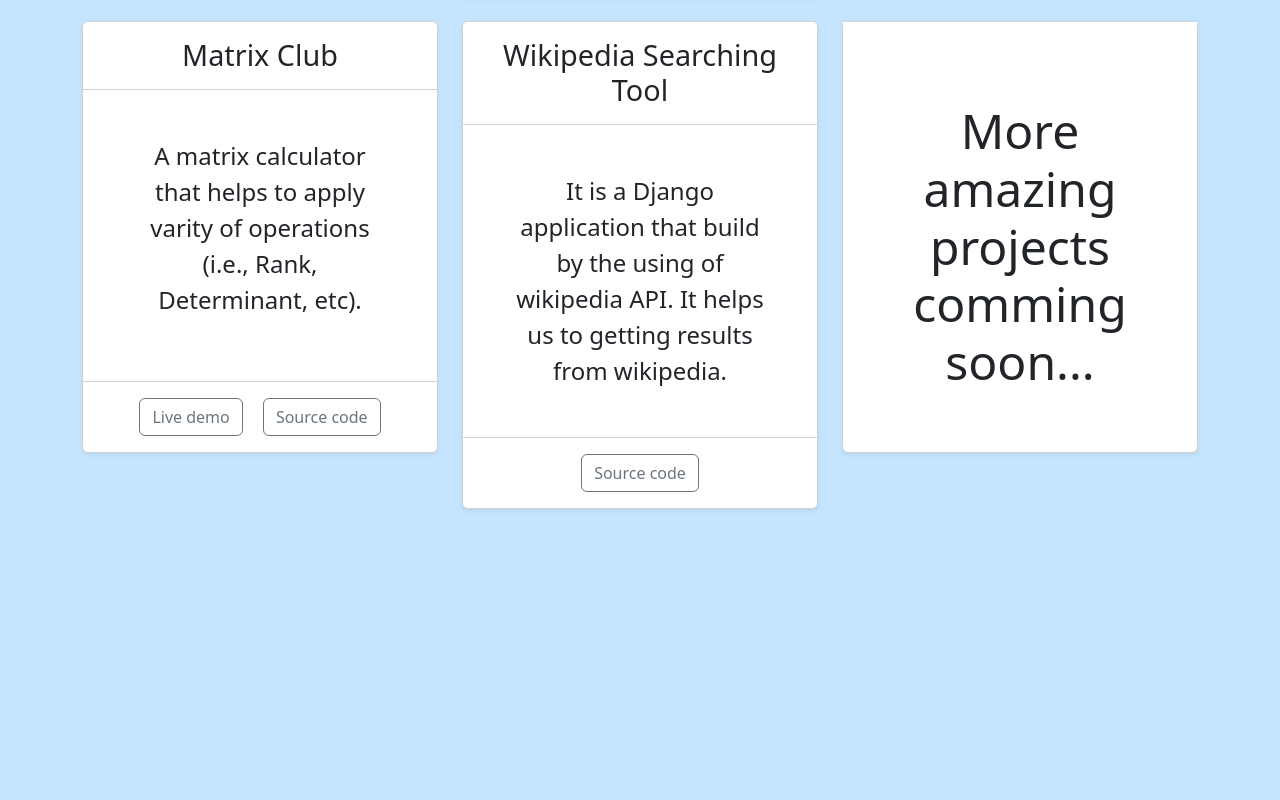
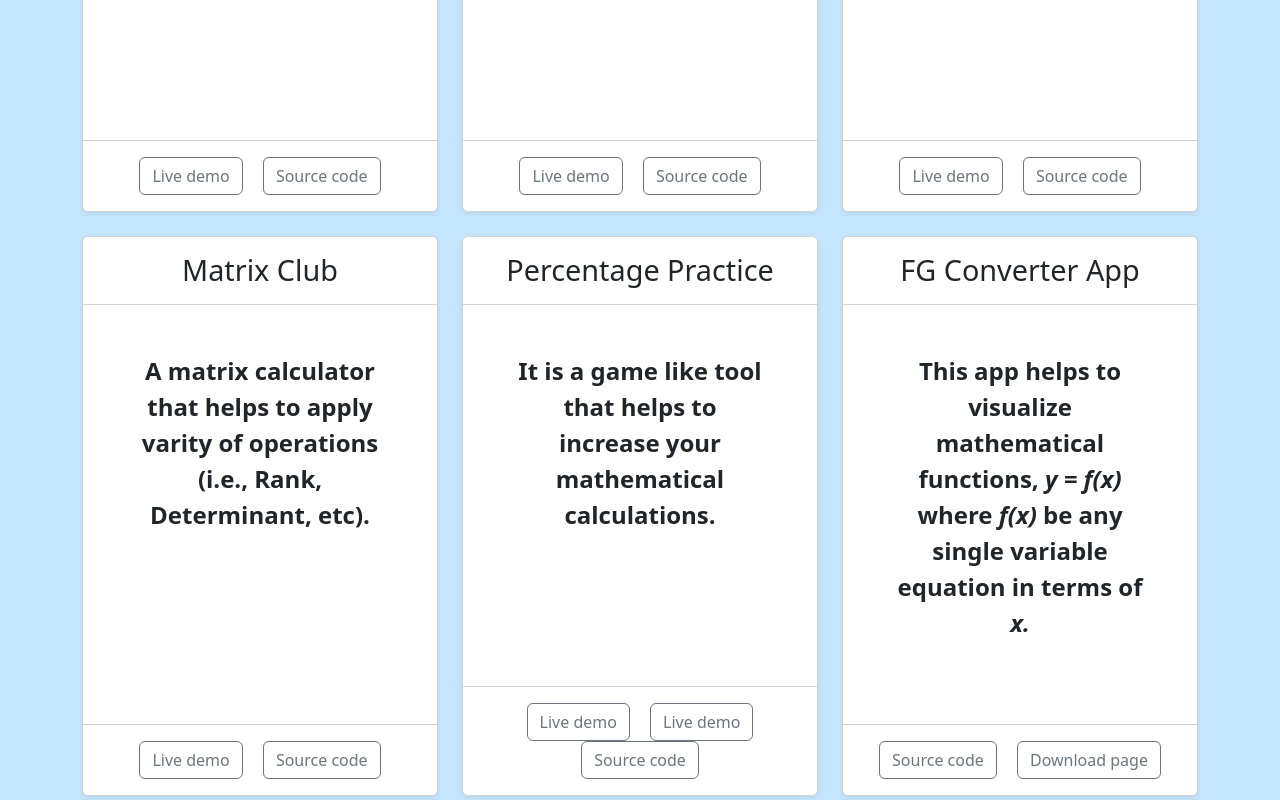
Before and after one commit to a4archit/portfolio, a plain HTML site: page index.html in a window 1280 px wide. Shown: the part 2100-2900 px from the top of the page. Before the commit the page ends 2657 px from the top, so only its background shows below. Drawn offline with nearby package versions, Linux system fonts and the light colour scheme; some packages are replaced by stand-ins of ours; a script that the page names is missing.

Commit message:
Update index.html

```diff
--- a/index.html
+++ b/index.html
@@ -37,7 +37,7 @@
         } */
 
     .custom-card {
-      min-height: 27rem;
+      min-height: 70vh;
     }
 
     .custom-card>.card-header>.card-title {
@@ -46,7 +46,7 @@
 
     .custom-card>.card-body {
       font-size: 1.5em;
-      font-weight: 600;
+      font-weight: 800;
       /* padding: 1.8em; */
     }
 
@@ -374,7 +374,6 @@
             <p class="card-text fw-lighter">A matrix calculator that helps to apply varity of operations (i.e., Rank,
               Determinant, etc).
             </p>
-
           </div>
           <div class="card-footer bg-white py-3">
             <a href="https://matrixclub.streamlit.app/" class="btn btn-outline-secondary mx-2 ">Live demo</a>
@@ -383,6 +382,47 @@
           </div>
         </div>
       </div>
+
+
+
+      <div class="col">
+        <div class="card shadow-sm text-center custom-card">
+          <div class="card-header bg-white pt-3 px-4">
+            <h5 class="card-title fw-light">Percentage Practice</h5>
+          </div>
+          <div class="card-body p-5">
+            <p class="card-text fw-lighter">It is a game like tool that helps to increase your mathematical
+              calculations.
+            </p>
+          </div>
+          <div class="card-footer bg-white py-3">
+            <a href="" class="btn btn-outline-secondary mx-2 ">Live demo</a>
+            <a href="https://a4archit.github.io/Percentage-Practice/" class="btn btn-outline-secondary mx-2 ">Live demo</a>
+            <a href="https://www.github.com/a4archit/Percentage-Practice" class="btn btn-outline-secondary mx-2 ">Source code</a>
+          </div>
+        </div>
+      </div>
+
+
+
+      <div class="col">
+        <div class="card shadow-sm text-center custom-card">
+          <div class="card-header bg-white pt-3 px-4">
+            <h5 class="card-title fw-light">FG Converter App</h5>
+          </div>
+          <div class="card-body p-5">
+            <p class="card-text fw-lighter">This app helps to visualize mathematical functions, <i>y = f(x)</i>
+              where <i>f(x)</i> be any single variable equation in terms of <i>x.</i>
+            </p>
+          </div>
+          <div class="card-footer bg-white py-3">
+            <a href="https://github.com/a4archit/fg-converter" class="btn btn-outline-secondary mx-2 ">Source code</a>
+            <a href="https://github.com/a4archit/fg-converter/blob/main/FG_Converter.exe" class="btn btn-outline-secondary mx-2 ">Download page</a>
+          </div>
+        </div>
+      </div>
+
+
 
       <div class="col">
         <div class="card shadow-sm text-center custom-card">
@@ -393,7 +433,6 @@
             <p class="card-text fw-lighter">It is a Django application that build by the using of wikipedia API. It
               helps us to getting results from wikipedia.
             </p>
-
           </div>
           <div class="card-footer bg-white py-3">
             <a href="https://github.com/a4archit/WikipediaSearchTool" class="btn btn-outline-secondary mx-2 ">Source
@@ -401,6 +440,8 @@
           </div>
         </div>
       </div>
+
+
 
       <div class="col">
         <div class="card shadow-sm text-center custom-card">
```
